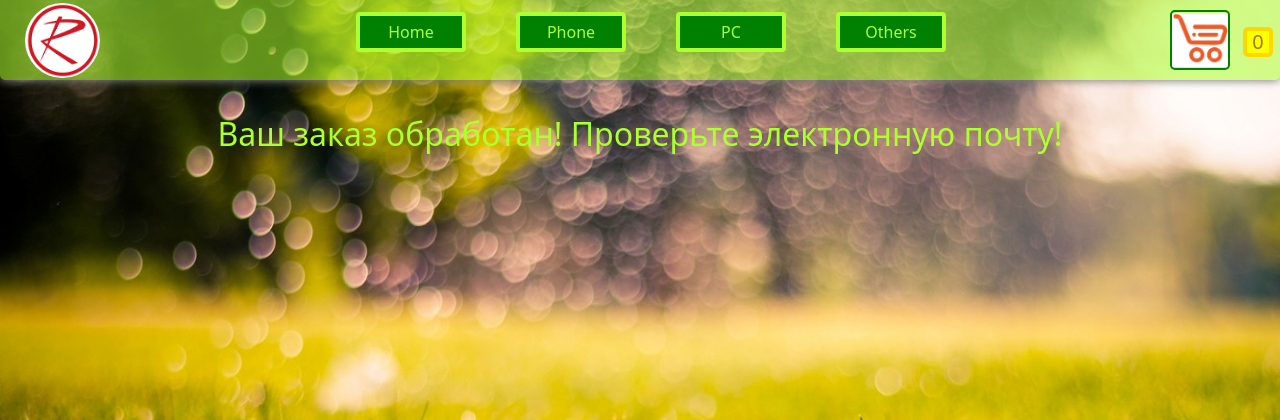
After one commit to Max15-cyber/New-Shop, a Django app: template shop_project/shop/templates/shop/order.html in a window 1280 px wide. The commit adds this page. Shown: the top 420 px of the page. Run offline with Django 4.2, Linux system fonts and the light colour scheme; the template is opened without the code that fills it: values that come from a table or form of the project are taken from there, others are empty; data comes from the database, SQL or seed files in the repository; both versions use the stored data as it was after the commit.

Commit message:
Added order result page

```diff
--- a/ideas.txt
+++ b/ideas.txt
@@ -1 +1,4 @@
-Настроить добавление товара в корзину на странице с конкретным товаром.
+1. Настроить стили в карточках.
+2. После оформления заказа пользователю нужно показать
+страничку с заголовком: “Ваш заказ обработан! Проверьте
+электронную почту!”.
--- /dev/null
+++ b/shop_project/shop/templates/shop/order.html
@@ -0,0 +1,15 @@
+{% extends "shop/index.html" %}
+
+{% block title %}
+Order
+{% endblock title %}
+
+{% block menu %}
+{% for category in categories %}
+<li><a href="{{category.get_absolute_url}}" class="menu__link">{{category.title}}</a></li>
+{% endfor %}
+{% endblock menu %}
+
+{% block content %}
+<div class="order__message">Ваш заказ обработан! Проверьте электронную почту!</div>
+{% endblock content %}
--- a/shop_project/shop/views.py
+++ b/shop_project/shop/views.py
@@ -24,4 +24,5 @@ def save_order(request):
     order.email = request.POST['user_email']
     order.product = product
     order.save()
-    return render(request, 'shop/products.html', context={'product': product})
+    categories = Category.objects.all()
+    return render(request, 'shop/order.html', context={'product': product, 'categories': categories})
--- a/shop_project/shop_project/settings.py
+++ b/shop_project/shop_project/settings.py
@@ -78,7 +78,7 @@ WSGI_APPLICATION = 'shop_project.wsgi.application'
 DATABASES = {
     'default': {
         'ENGINE': 'django.db.backends.sqlite3',
-        'NAME': BASE_DIR / 'db.sqlite3',
+        'NAME': os.path.join(BASE_DIR, 'db.sqlite3'),
     }
 }
 
--- a/shop_project/shop_project/urls.py
+++ b/shop_project/shop_project/urls.py
@@ -25,7 +25,7 @@ urlpatterns = [
     path('', product_list, name='index_url'),
     path('cat/<int:pk>/', product_list, name='post_list_url'),
     path('product/<int:pk>/', product_detail, name='product_detail_url'),
-    path('save_order', save_order, name='post_list_url')
+    path('save_order', save_order, name='post_list_url'),
 
 ]
 
--- a/shop_project/static/css/style.css
+++ b/shop_project/static/css/style.css
@@ -116,7 +116,10 @@ ul, ol, li {
     cursor: pointer;
 }
 .products__title{
-    height: 35px;
+    text-align: center;
+    height: 40px;
+    margin-bottom: 25px;
+    font-size: x-large;
     color: green;
 }
 .products__price{
@@ -140,6 +143,13 @@ ul, ol, li {
     height: 120px;
     border-radius: 5px;
 }
+.order__message{
+    color: greenyellow;
+    font-size: xx-large;
+    text-align: center;
+
+}
+
 .alert-product{
     position: fixed;
     top: 40px;
```
Also changed, not shown: shop_project/db.sqlite3, shop_project/shop/models.py (line endings or trailing spaces).
